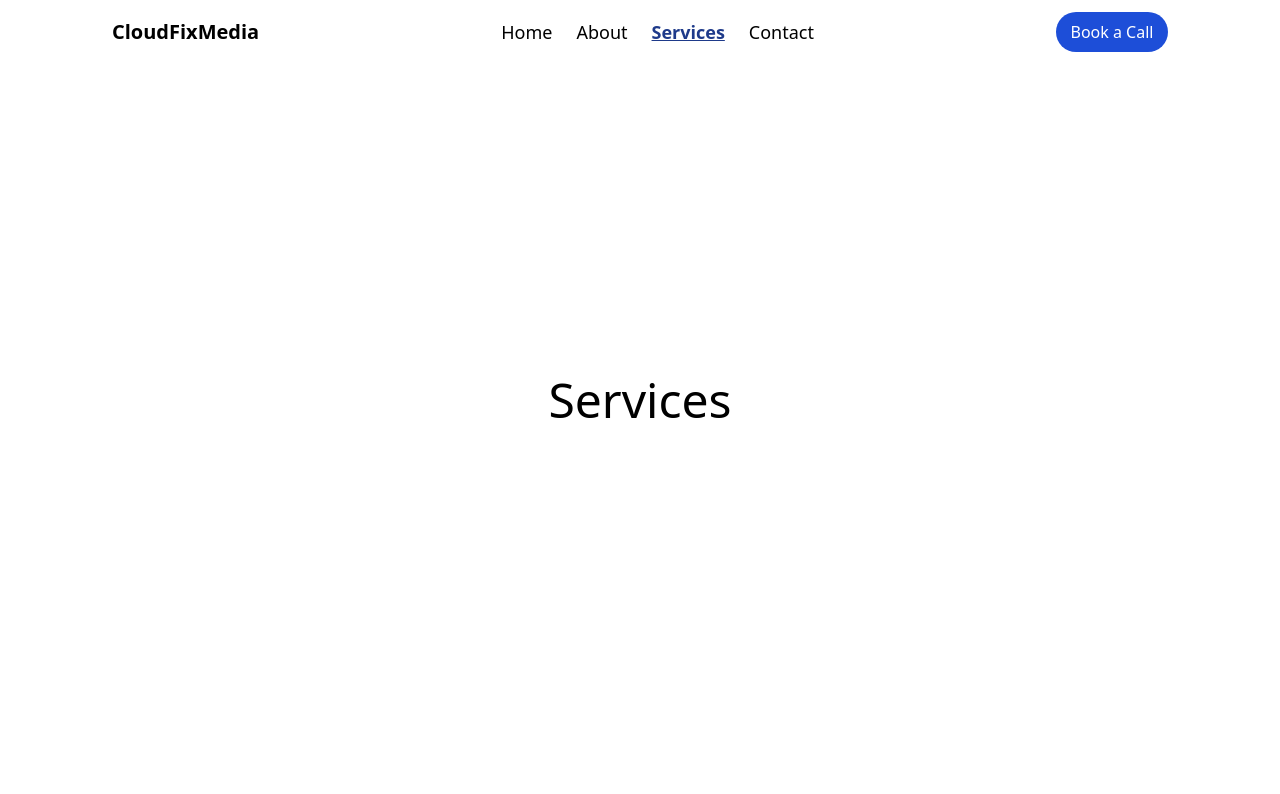
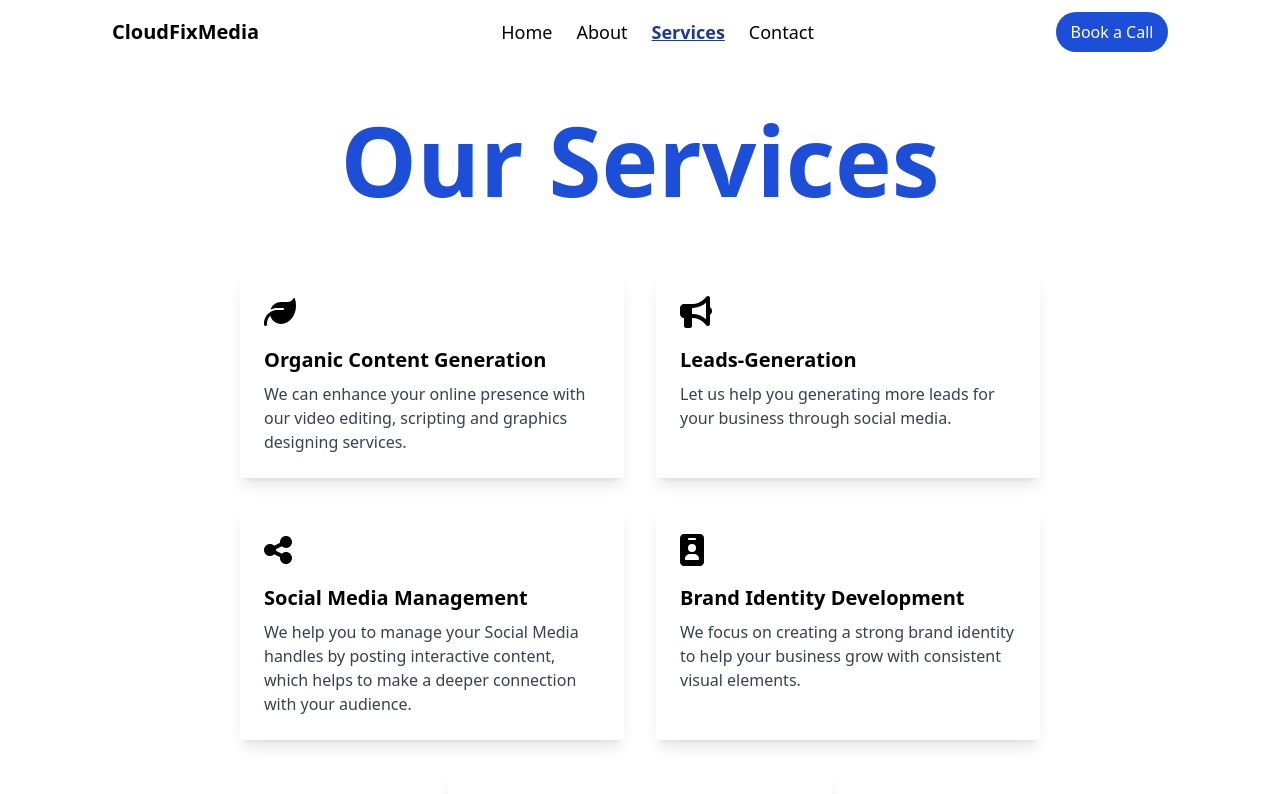
Before and after one commit to saikat-rog/cloudfixmedia, a React (Create React App) app: page /service in a window 1280 px wide. Shown: the top 794 px of the page. Built offline with nearby package versions, Linux system fonts and the light colour scheme.

Commit message:
"Added font awesome icons and services data to Services.js component, updated JSX to display services with icons and descriptions."

```diff
--- a/src/components/Services.js
+++ b/src/components/Services.js
@@ -1,11 +1,69 @@
-import React from 'react'
+import React from "react";
+import { FontAwesomeIcon } from "@fortawesome/react-fontawesome";
+import { faLeaf, faBullhorn, faShareAlt, faIdBadge, faLightbulb } from "@fortawesome/free-solid-svg-icons";
 
 const Services = () => {
+  const services = [
+    {
+      id: 1,
+      title: "Organic Content Generation",
+      description:
+        "We can enhance your online presence with our video editing, scripting and graphics designing services.",
+      logo: faLeaf,
+    },
+
+    {
+      id: 2,
+      title: "Leads-Generation",
+      description:
+        "Let us help you generating more leads for your business through social media.",
+      logo: faBullhorn,
+    },
+
+    {
+      id: 3,
+      title: "Social Media Management",
+      description:
+        "We help you to manage your Social Media handles by posting interactive content, which helps to make a deeper connection with your audience.",
+      logo: faShareAlt,
+    },
+
+    {
+      id: 4,
+      title: "Brand Identity Development",
+      description:
+        "We focus on creating a strong brand identity to help your business grow with consistent visual elements.",
+      logo: faIdBadge,
+    },
+
+    {
+      id: 5,
+      title: "Strategy",
+      description:
+        "We develop Creative Strategy to stand out from other brands to generate more engagement.",
+      logo: faLightbulb,
+    },
+  ];
+
   return (
-    <div className=' h-screen text-5xl flex flex-col justify-center text-center'>
-      Services
+    <div className="min-h-screen w-full p-20 md:p-28">
+      <div className="flex flex-col items-center text-4xl md:text-8xl text-blue-700 font-semibold">
+        Our Services
+      </div>
+      <div className="flex flex-wrap justify-center gap-8 pt-16">
+        {services.map((item) => (
+          <div
+            key={item.id}
+            className="group max-w-sm rounded overflow-hidden shadow-lg bg-white p-6 transition duration-300 ease-in-out transform hover:scale-105 hover:bg-blue-700 hover:text-white"
+          >
+            <FontAwesomeIcon icon={item.logo} size="2x" className="mb-4" />
+            <div className="font-bold text-xl mb-2">{item.title}</div>
+            <p className="text-gray-700 text-base group-hover:text-white">{item.description}</p>
+          </div>
+        ))}
+      </div>
     </div>
-  )
-}
+  );
+};
 
-export default Services
+export default Services;
```
